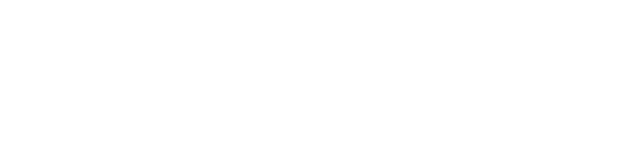
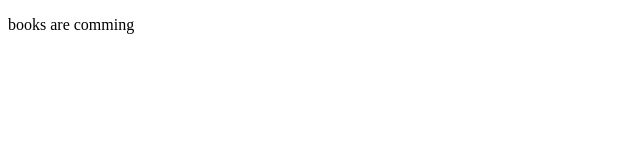
Before and after one commit to mdfoysalahmed613/myfirstrepo, a plain HTML site: page index.html in a window 1280 px wide. Shown: the whole page, without its empty margins (0-640 px from the left). Drawn offline with Linux system fonts and the light colour scheme.

Commit message:
first commit

```diff
--- a/index.html
+++ b/index.html
@@ -6,6 +6,6 @@
     <title>My first repo</title>
 </head>
 <body>
-
+    <p>books are comming</p>
 </body>
 </html>
```
